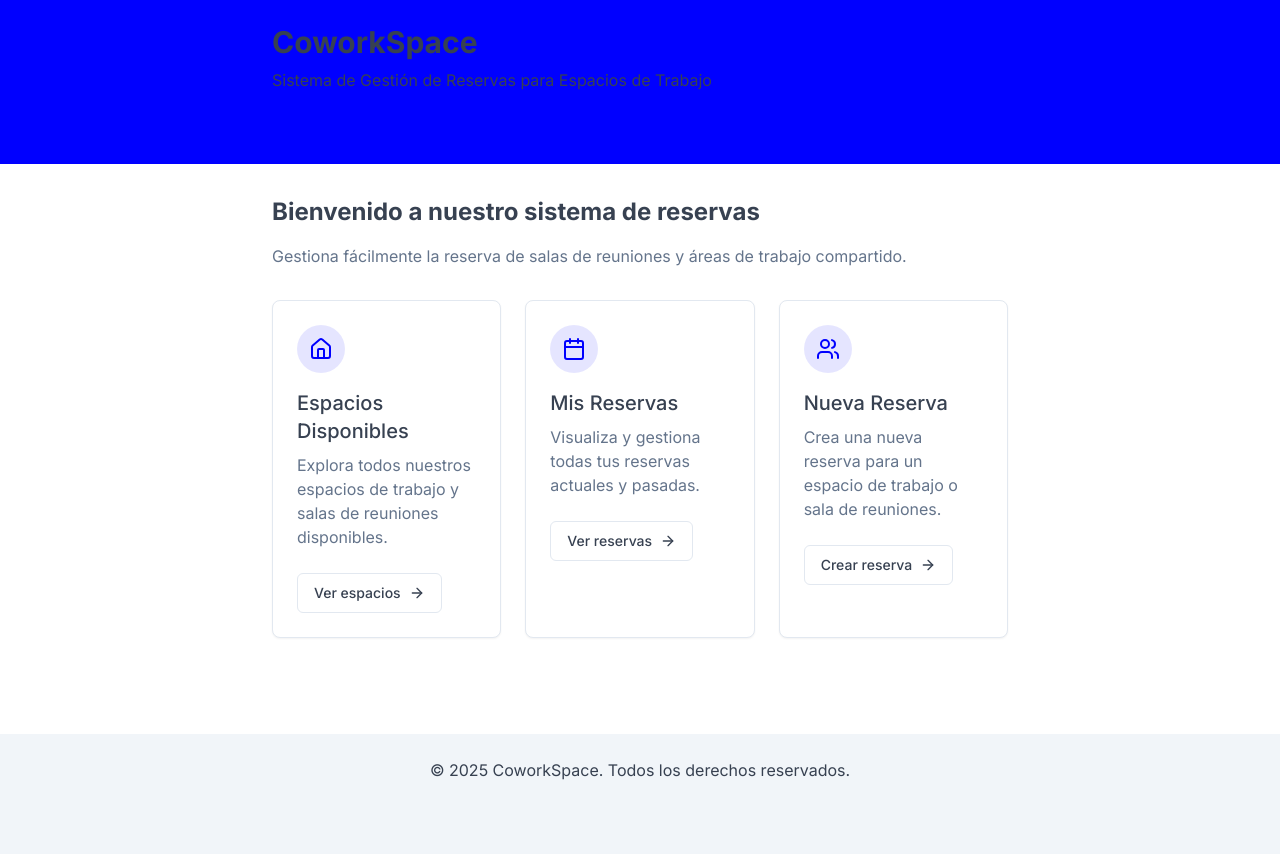
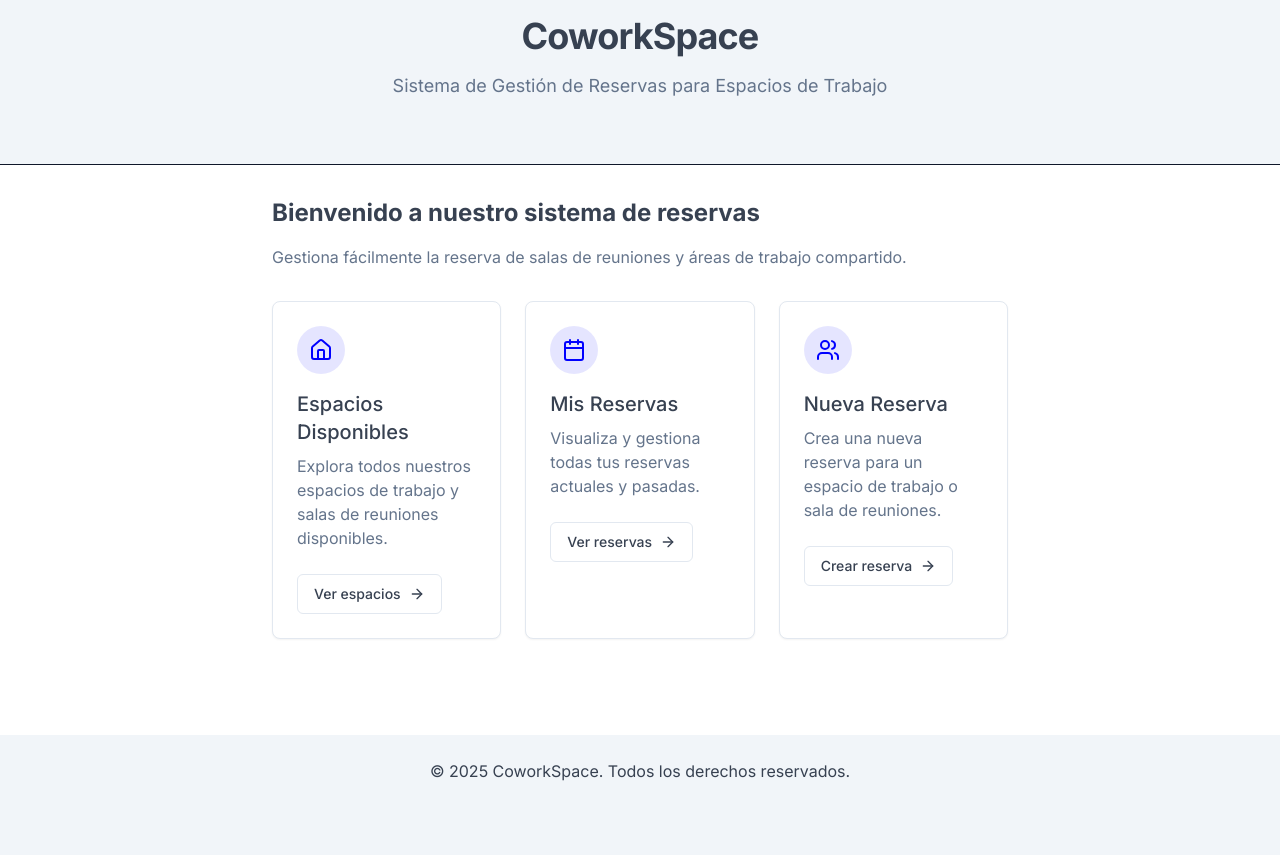
Before and after one commit to jesivira369/coworkSpace, a Next.js app in the folder apps/web/: page / in a window 1280 px wide. Built offline with nearby package versions, Linux system fonts and the light colour scheme.

Commit message:
Fixed themes errors

```diff
--- a/apps/web/src/app/espacios/page.tsx
+++ b/apps/web/src/app/espacios/page.tsx
@@ -12,8 +12,8 @@
     return (
         <div className="container mx-auto px-4 py-8">
             <div className="mb-8">
-                <h1 className="text-3xl font-bold mb-2">Espacios Disponibles</h1>
-                <p className="text-muted-foreground">
+                <h1 className="text-3xl font-bold mb-2 text-foreground">Espacios Disponibles</h1>
+                <p className="text-foreground">
                     Explora todos nuestros espacios de trabajo y salas de reuniones disponibles para reservar.
                 </p>
             </div>
--- a/apps/web/src/app/layout.tsx
+++ b/apps/web/src/app/layout.tsx
@@ -21,16 +21,15 @@
 }>) {
   return (
     <html lang="es" className="min-h-screen">
-      <ThemeProvider attribute="class" enableSystem disableTransitionOnChange>
-        <body className={inter.className + " min-h-screen bg-background text-foreground"}>
+      <body className={inter.className + " min-h-screen bg-background text-foreground"}>
+        <ThemeProvider attribute="class" enableSystem disableTransitionOnChange>
           <QueryProvider>
-
             <Navbar />
             {children}
             <Toaster />
           </QueryProvider>
-        </body>
-      </ThemeProvider>
+        </ThemeProvider>
+      </body>
     </html >
   )
 }
--- a/apps/web/src/app/page.tsx
+++ b/apps/web/src/app/page.tsx
@@ -8,10 +8,12 @@
 export default function HomePage() {
   return (
     <div className="flex flex-col min-h-screen">
-      <header className="bg-primary text-primary-foreground py-6">
-        <div className="container mx-auto px-4">
-          <h1 className="text-3xl font-bold">CoworkSpace</h1>
-          <p className="mt-2">Sistema de Gestión de Reservas para Espacios de Trabajo</p>
+      <header className="bg-muted text-foreground py-4 border-b">
+        <div className="container mx-auto px-4 text-center">
+          <h1 className="text-4xl font-bold tracking-tight">CoworkSpace</h1>
+          <p className="mt-4 text-muted-foreground text-lg">
+            Sistema de Gestión de Reservas para Espacios de Trabajo
+          </p>
         </div>
       </header>
 
@@ -27,7 +29,7 @@
               <div className="mb-4 bg-primary/10 p-3 rounded-full w-fit">
                 <Home className="h-6 w-6 text-primary" />
               </div>
-              <h3 className="text-xl font-medium mb-2">Espacios Disponibles</h3>
+              <h3 className="text-xl font-medium mb-2 ">Espacios Disponibles</h3>
               <p className="text-muted-foreground mb-4">
                 Explora todos nuestros espacios de trabajo y salas de reuniones disponibles.
               </p>
--- a/apps/web/src/components/ui/espacios/espacios-list.tsx
+++ b/apps/web/src/components/ui/espacios/espacios-list.tsx
@@ -8,6 +8,7 @@
 import { useToast } from '../../use-toast'
 import { useEspacios } from '@/lib/hooks/useEspacios'
 import { useEffect } from 'react'
+import { UbicacionLabelMap } from "../../../lib/enum/ubicacion.enum"
 
 export default function EspaciosList() {
     const { data: espacios = [], isLoading, isError } = useEspacios()
@@ -47,7 +48,7 @@
                             <Users className="h-4 w-4 mr-2" />
                             <span>Capacidad: {espacio.capacidad} personas</span>
                         </div>
-                        <p className="text-sm mb-1">Ubicación: <span className="font-medium">{espacio.ubicacion}</span></p>
+                        <p className="text-sm mb-1">Ubicación: <span className="font-medium">{UbicacionLabelMap[espacio.ubicacion]}</span></p>
                         {espacio.descripcion && (
                             <p className="text-sm text-muted-foreground">{espacio.descripcion}</p>
                         )}
--- a/apps/web/src/components/ui/navbar.tsx
+++ b/apps/web/src/components/ui/navbar.tsx
@@ -25,22 +25,20 @@
     if (pathname === "/") return null
 
     return (
-        <header className="sticky top-0 z-50 w-full border-b bg-background/95 backdrop-blur supports-[backdrop-filter]:bg-background/60">
-            <div className="container flex h-16 items-center">
-                <div className="mr-4 flex">
-                    <Link href="/" className="flex items-center space-x-2">
-                        <span className="font-bold text-xl">CoworkSpace</span>
-                    </Link>
-                </div>
+        <header className="sticky top-0 z-50 w-full border-b bg-muted/90 backdrop-blur supports-[backdrop-filter]:bg-muted/80 shadow-sm py-6">
+            <div className="container flex h-6 items-center justify-between px-4 py-4">
+                <Link href="/" className="font-bold text-lg tracking-tight text-foreground">
+                    CoworkSpace
+                </Link>
 
-                <nav className="hidden md:flex items-center space-x-4 lg:space-x-6 mx-6">
+                <nav className="hidden md:flex items-center gap-6">
                     {navItems.map((item) => (
                         <Link
                             key={item.href}
                             href={item.href}
                             className={cn(
                                 "flex items-center text-sm font-medium transition-colors hover:text-primary",
-                                pathname === item.href ? "text-primary" : "text-muted-foreground",
+                                pathname === item.href ? "text-primary" : "text-muted-foreground"
                             )}
                         >
                             {item.icon}
@@ -49,7 +47,7 @@
                     ))}
                 </nav>
 
-                <div className="flex flex-1 items-center justify-end space-x-4">
+                <div className="flex items-center gap-2">
                     <Button
                         variant="ghost"
                         size="icon"
@@ -60,14 +58,20 @@
                         <Moon className="absolute h-5 w-5 rotate-90 scale-0 transition-all dark:rotate-0 dark:scale-100" />
                     </Button>
 
-                    <Button variant="ghost" size="icon" className="md:hidden" onClick={toggleMenu} aria-label="Toggle menu">
+                    <Button
+                        variant="ghost"
+                        size="icon"
+                        className="md:hidden"
+                        onClick={toggleMenu}
+                        aria-label="Toggle menu"
+                    >
                         {isMenuOpen ? <X className="h-5 w-5" /> : <Menu className="h-5 w-5" />}
                     </Button>
                 </div>
             </div>
 
             {isMenuOpen && (
-                <div className="md:hidden border-t">
+                <div className="md:hidden border-t bg-muted">
                     <div className="container py-4 space-y-2">
                         {navItems.map((item) => (
                             <Link
@@ -76,7 +80,7 @@
                                 onClick={closeMenu}
                                 className={cn(
                                     "flex items-center py-2 text-sm font-medium transition-colors hover:text-primary",
-                                    pathname === item.href ? "text-primary" : "text-muted-foreground",
+                                    pathname === item.href ? "text-primary" : "text-muted-foreground"
                                 )}
                             >
                                 {item.icon}
```
